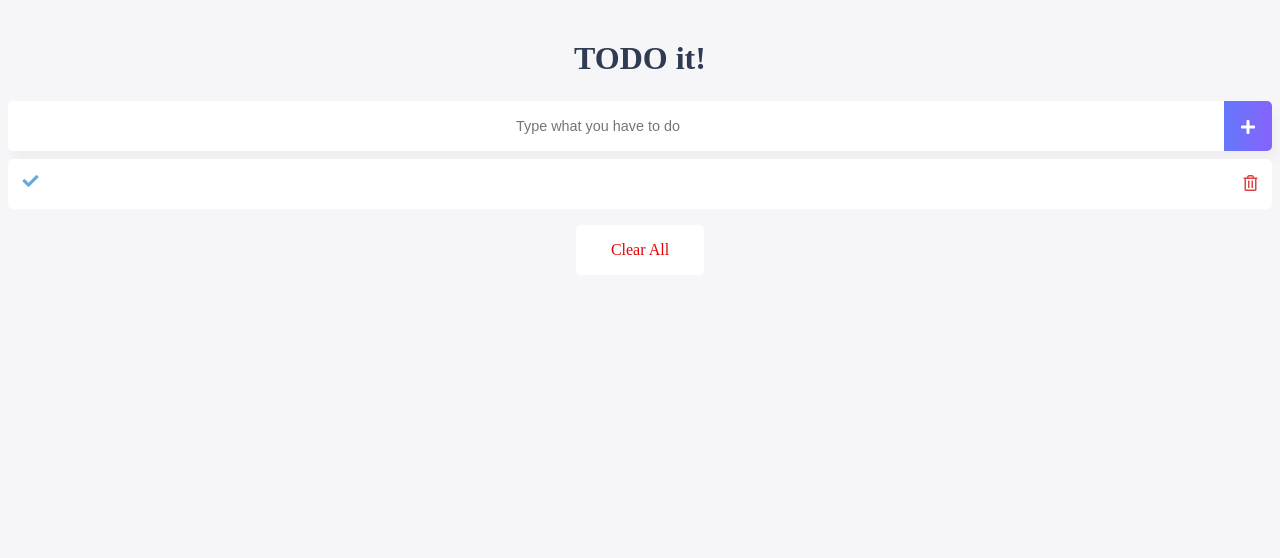
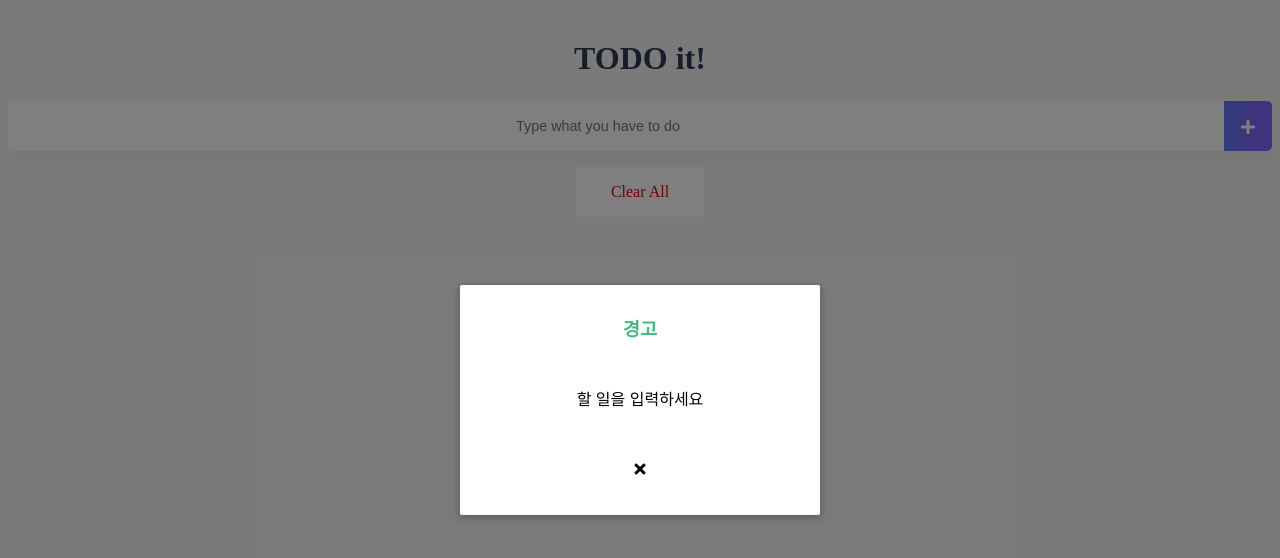
Before and after one commit to mhui123/todolist-prac, a Vue app: page / in a window 1280 px wide. Both pictures are taken after a click on the element 1248 px from the left and 126 px from the top of the page. Shown: the top 558 px of the page. Built offline with nearby package versions, Linux system fonts and the light colour scheme.

Commit message:
수정기능 추가, 현재버그 : 수정된 내용 리스트에 제대로 안나옴

```diff
--- a/src/App.vue
+++ b/src/App.vue
@@ -2,7 +2,12 @@
 <div id="app">
   <TodoHeader></TodoHeader>
   <TodoInput v-on:addTodo="addTodo"></TodoInput>
-  <TodoList v-bind:propsdata="todoItems" @removeTodo="removeTodo"></TodoList>
+  <TodoList
+    @changeCheck = "showCheck = !showCheck; checked = $event;"
+    @removeTodo="removeTodo"
+    @toFixItem="toFix = !toFix;"
+    @fixContent="fixContent($event); toFix = !toFix; showCheck = !showCheck"
+    :propsdata="todoItems" :showCheck="showCheck" :checked="checked" :toFix="toFix"></TodoList>
   <TodoFooter v-on:removeAll="clearAll"></TodoFooter>
 </div>
 </template>
@@ -18,6 +23,10 @@ export default {
   data() {
     return {
       todoItems:[],
+      showCheck:false,
+      checked: 0,
+      toFix: false,
+      isFixed: false,
     }
   },
   components: {
@@ -29,8 +38,26 @@ export default {
   created(){
     if(localStorage.length > 0){
         for (let i = 0; i < localStorage.length; i ++){
-            this.todoItems.push(localStorage.key(i));
+            let sKey = localStorage.key(i);
+            let target = localStorage.getItem(sKey);
+            if(target !== "SILENT" && target !== "undefined"){
+              this.todoItems.push(localStorage.key(i));
+            }
         }
+    }
+  },
+  updated() {
+    if(this.isFixed === true) {
+      if(localStorage.length > 0){
+        this.todoItems = []; //todoItems 초기화
+        for (let i = 0; i < localStorage.length; i ++){
+            let sKey = localStorage.key(i);
+            let target = localStorage.getItem(sKey);
+            if(target !== "SILENT" && target !== "undefined"){
+              this.todoItems.push(localStorage.key(i));
+          }
+        }
+      }
     }
   },
   methods: {
@@ -45,6 +72,25 @@ export default {
     removeTodo(todoItem, index){
       localStorage.removeItem(todoItem);
       this.todoItems.splice(index, 1); // splice(startIdx, count): 배열에서 인덱스 시작지점부터 count만큼 삭제
+    },
+    fixContent(todoItem){
+      let chk = this.todoItems.length -1;
+
+      let tempArr = this.todoItems.splice(this.checked, (this.todoItems.length - this.checked), todoItem); //수정할 타겟부터 끝까지 잘라냄
+      //this.todoItems.push(todoItem); //수정한 데이터 삽입
+
+      if(this.checked !== chk){ //체크한게 배열 마지막 값이 아니면
+        let tempArr2 = tempArr.splice(1, tempArr.length -1);
+        tempArr = this.todoItems.concat(tempArr2);
+        this.todoItems = tempArr;
+        }
+
+      //로컬스토리지 수정
+      localStorage.clear();//기존 로컬스토리지 삭제
+      for (let i = 0; i < this.todoItems.length; i++) { //새 데이터 삽입
+        localStorage.setItem(this.todoItems[i], this.todoItems[i]);
+      }
+      this.isFixed = true;
     }
   }
 }
--- a/src/components/TodoInput.vue
+++ b/src/components/TodoInput.vue
@@ -1,24 +1,59 @@
 <template>
   <div class="inputBox shadow">
+      <!--
+        v-model이라는 속성을 사용하면 입력 값이 자동으로 뷰 데이터 속성에 연결됩니다.
+        v-moel = newTodoItem >>
+        data > newTodoItem: "inputed data"
+      -->
       <input type="text" v-model="newTodoItem" placeholder="Type what you have to do" v-on:keyup.enter="addTodo">
       <span class="addContainer" v-on:click="addTodo">
           <i class="addBtn fas fa-plus" aria-hidden="true"></i>
       </span>
+
+      <Modal v-if="showModal" @close="showModal = false">
+          <template v-slot:header>
+              <div>
+                  <h3>경고</h3>
+              </div>
+          </template>
+          <template v-slot:body>
+              <div>
+                  할 일을 입력하세요
+              </div>
+          </template>
+          <template v-slot:footer>
+              <div>
+              <i class="closeModalBtn fas fa-times" aria-hidden="true"  @click="showModal = false"></i>
+              </div>
+          </template>
+      </Modal>
   </div>
 </template>
 
 <script>
+import Modal from './common/Modal.vue';
 export default {
     data() {
         return {
-            newTodoItem: ''
+            newTodoItem: '',
+            showModal: false
         }
+    },
+    components: {
+        Modal : Modal
     },
     methods: {
         addTodo() {
-            let value = this.newTodoItem && this.newTodoItem.trim();
-            this.$emit('addTodo', value);
-            this.clearInput();
+            if(this.newTodoItem !== ""){
+                let value = this.newTodoItem && this.newTodoItem.trim();
+                this.$emit('addTodo', value);
+                this.clearInput();
+            }
+
+            else {
+                this.showModal = !this.showModal;
+            }
+
         },
         clearInput(){
             this.newTodoItem = "";
--- a/src/components/TodoList.vue
+++ b/src/components/TodoList.vue
@@ -1,30 +1,109 @@
 <template>
   <section>
-      <ul>
-        <li v-for="(todoItem, idx) in propsdata" v-bind:key="idx">
-            <i class="checkBtn fas fa-check" aria-hidden="true"></i>
-            {{ todoItem }}
-            <span class="removeBtn" type="button" @click="removeTodo(todoItem, idx)">
-                <i class="far fa-trash-alt" aria-hidden="true"></i>
-            </span>
+      <!--
+          transition-group: 애니메이션 추가를 위한 태그
+          tag: 애니메이션이 들어갈 html tag
 
+          :key = 애니메이션 대상 태그
+        -->
+      <transition-group name="list" tag="ul">
+        <li v-for="(todoItem, idx) in propsdata" :key="todoItem" class="shadow">
+
+           <span class="checkField" @click="checkedItem(idx)">
+               <i class="checkBtn fas fa-check"
+               v-show="showCheck && checked === idx"
+               aria-hidden="true"></i>
+           </span>
+           <div class="textField"
+           v-show="!toFix || checked !== idx">
+                   {{ todoItem }}
+           </div>
+           <input type="text"
+           ref="fixField"
+           v-model="newTodoItem"
+           @keyup.enter="toFixItem"
+           v-show="toFix && checked === idx && showCheck" placeholder="input new message">
+
+            <div class="btnGroup">
+                <!-- 수정버튼 -->
+                <span class="fixBtn" type="button" >
+                    <i class="fas fa-pencil-alt"
+                    v-show="showCheck && checked === idx"
+                    @click="toFixItem"
+                    aria-hidden="true"></i>
+                </span>
+                <!-- 삭제버튼 -->
+                <span class="removeBtn" type="button" @click="removeTodo(todoItem, idx)">
+                    <i class="far fa-trash-alt" aria-hidden="true"></i>
+                </span>
+            </div>
         </li>
-      </ul>
+      </transition-group>
   </section>
 </template>
 
 <script>
 export default {
-    props: ['propsdata'],
+    props: {
+        //['propsdata','showCheck']
+        propsdata: Object,
+        showCheck: Boolean,
+        checked: Number,
+        toFix: Boolean,
+    },
+    data() {
+        return {
+            chkIdx: 0,
+            newTodoItem: '',
+        }
+    },
     methods : {
         removeTodo(todoItem, index) {
             this.$emit('removeTodo', todoItem, index);
+        },
+        checkedItem(index) {
+            this.$emit('changeCheck', index);
+        },
+        toFixItem(){
+            /*
+            this.$nextTick(function() {
+                this.$refs.fixField.focus();
+            });
+            */
+            //수정사항이 있을 경우
+            if(this.newTodoItem !== ""){
+                let value = this.newTodoItem && this.newTodoItem.trim();
+                this.$emit('fixContent', value);
+                //this.newTodoItem = '';
+            }
+            this.$emit('toFixItem');
         }
-    }
+    },
 }
 </script>
 
 <style scoped>
+    input:focus {
+        outline: none;
+    }
+    input {
+        border-style: none;
+        font-size: 0.9rem;
+    }
+    .checkField {
+        width:20px;
+    }
+    .textField {
+        margin-left: 5px;
+    }
+    .list-enter-active, .list-leave-active {
+        transition: all 1s;
+    }
+
+    .list-enter, .list-leave-to {
+        opacity: 0;
+        transform: translateY(30px);
+    }
     ul {
         list-style-type: none;
         padding-left: 0px;
@@ -49,8 +128,14 @@ export default {
         margin-right: 5px;
     }
 
+    .btnGroup {
+        margin-left: auto;
+    }
+    .fixBtn {
+        color: #3ee972;
+        margin-right: 20px;
+    }
     .removeBtn {
-        margin-left: auto;
         color: #de4343;
     }
 </style>
--- /dev/null
+++ b/src/components/common/Modal.vue
@@ -0,0 +1,104 @@
+<template>
+    <transition name="modal">
+        <div class="modal-mask">
+          <div class="modal-wrapper">
+            <div class="modal-container">
+
+              <div class="modal-header">
+                <slot name="header">
+                  default header
+                </slot>
+              </div>
+
+              <div class="modal-body">
+                <slot name="body">
+                  default body
+                </slot>
+              </div>
+
+              <div class="modal-footer">
+                <slot name="footer">
+                  default footer
+                  <button class="modal-default-button" @click="$emit('close')">
+                    OK
+                  </button>
+                </slot>
+              </div>
+            </div>
+          </div>
+        </div>
+      </transition>
+</template>
+
+<script>
+export default {
+
+}
+</script>
+
+<style>
+.modal-mask {
+  position: fixed;
+  z-index: 9998;
+  top: 0;
+  left: 0;
+  width: 100%;
+  height: 100%;
+  background-color: rgba(0, 0, 0, 0.5);
+  display: table;
+  transition: opacity 0.3s ease;
+}
+
+.modal-wrapper {
+  display: table-cell;
+  vertical-align: middle;
+}
+
+.modal-container {
+  width: 300px;
+  margin: 0px auto;
+  padding: 20px 30px;
+  background-color: #fff;
+  border-radius: 2px;
+  box-shadow: 0 2px 8px rgba(0, 0, 0, 0.33);
+  transition: all 0.3s ease;
+  font-family: Helvetica, Arial, sans-serif;
+}
+
+.modal-header h3 {
+  margin-top: 0;
+  color: #42b983;
+}
+
+.modal-body {
+  margin: 20px 0;
+}
+
+.modal-default-button {
+  float: right;
+}
+
+/*
+ * The following styles are auto-applied to elements with
+ * transition="modal" when their visibility is toggled
+ * by Vue.js.
+ *
+ * You can easily play with the modal transition by editing
+ * these styles.
+ */
+
+.modal-enter {
+  opacity: 0;
+}
+
+.modal-leave-active {
+  opacity: 0;
+}
+
+.modal-enter .modal-container,
+.modal-leave-active .modal-container {
+  -webkit-transform: scale(1.1);
+  transform: scale(1.1);
+}
+
+</style>
```
